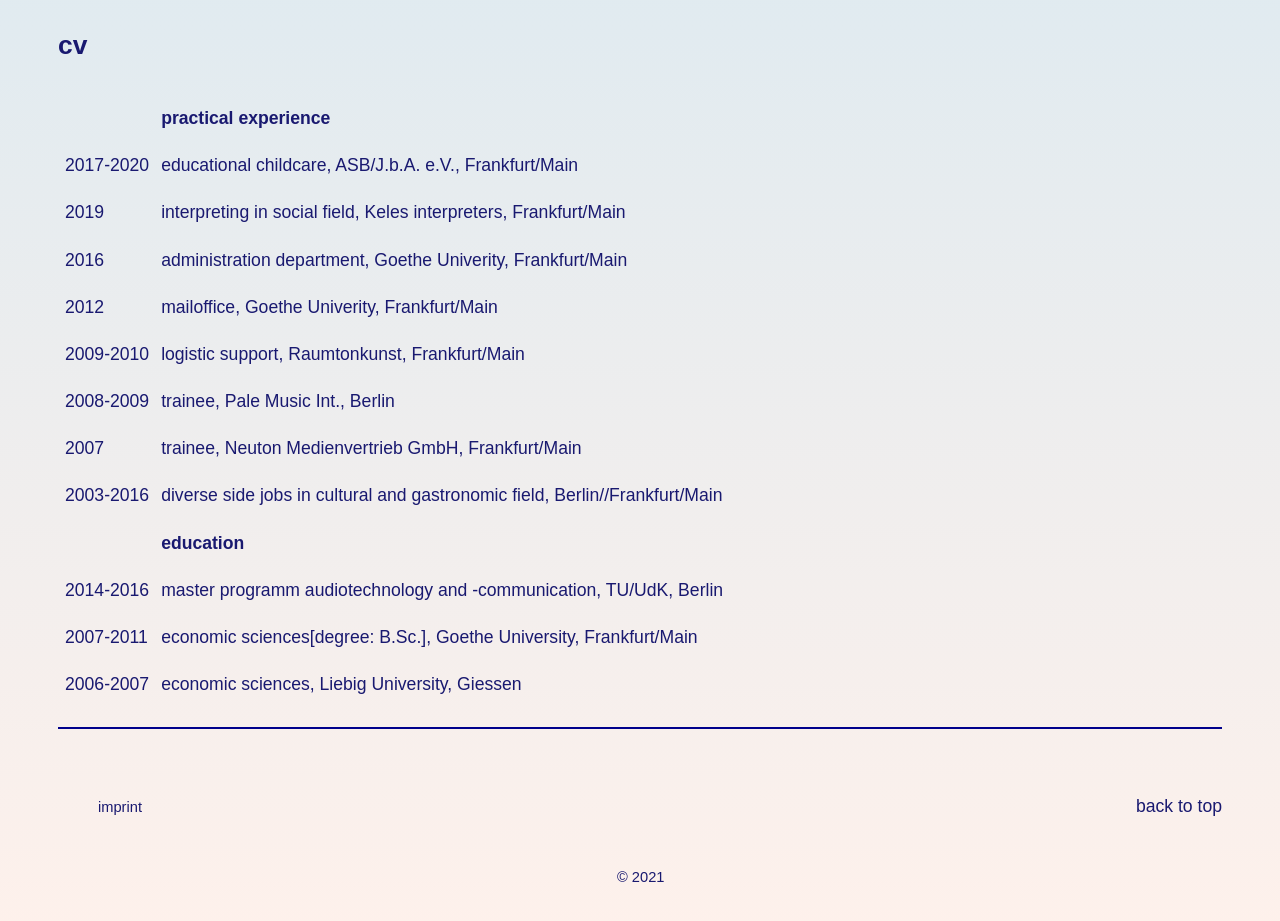
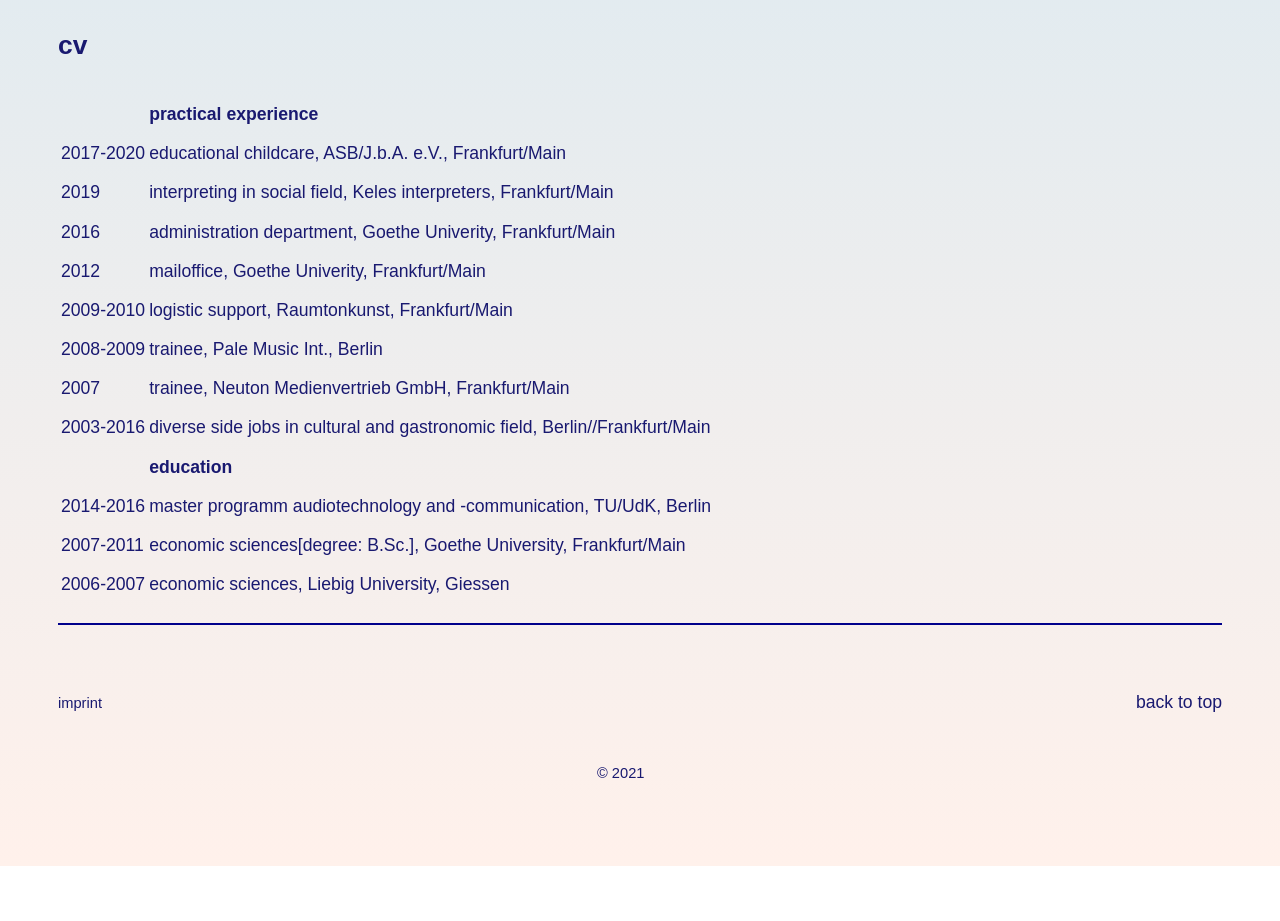
Before and after one commit to borjanpopovic/personal-website, a plain HTML site: page personal-website/index.html in a window 1280 px wide. Shown: the part 1683-2604 px from the top of the page. After the commit the page ends 2549 px from the top, so only its background shows below. Drawn offline with Linux system fonts and the light colour scheme.

Commit message:
sbiglcvtblreadded2

```diff
--- a/personal-website/style.css
+++ b/personal-website/style.css
@@ -33,7 +33,6 @@ h1 {
 .nav ul {
   display: grid;
   grid-template-columns: 100px 100px;
-  background-color: seashell;
   list-style: none;
   padding-left: 0;
 }
@@ -85,7 +84,6 @@ img:hover {
 
 th,
 td {
-  padding: 5px;
   text-align: left;
 }
 
@@ -93,7 +91,7 @@ td {
   display: grid;
   grid-template-columns: repeat(10, 1fr);
   grid-template-rows: 1fr 1fr;
-
+  padding-left: 0;
   padding-top: 60px;
   list-style: none;
   border-top: solid 2px darkblue;
```
